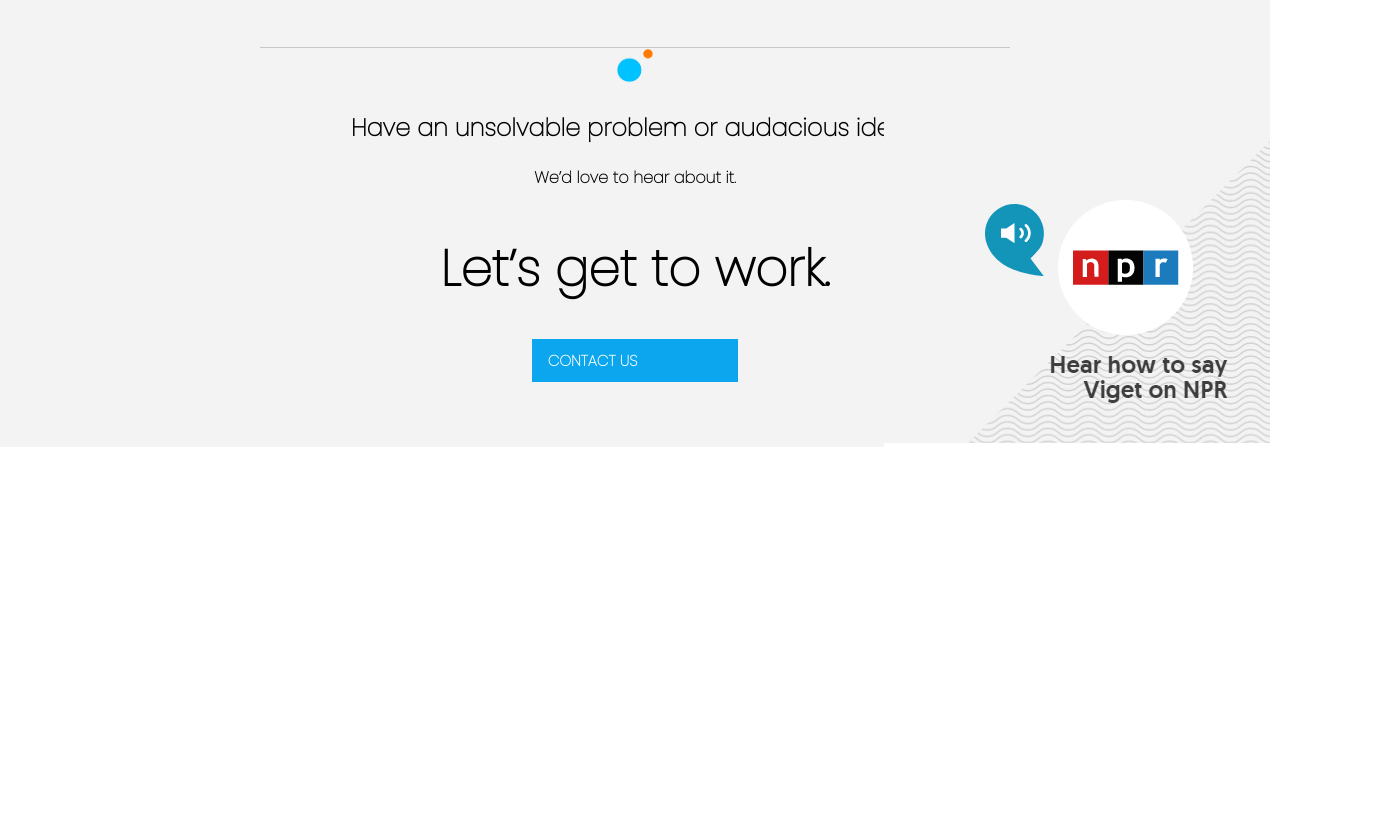
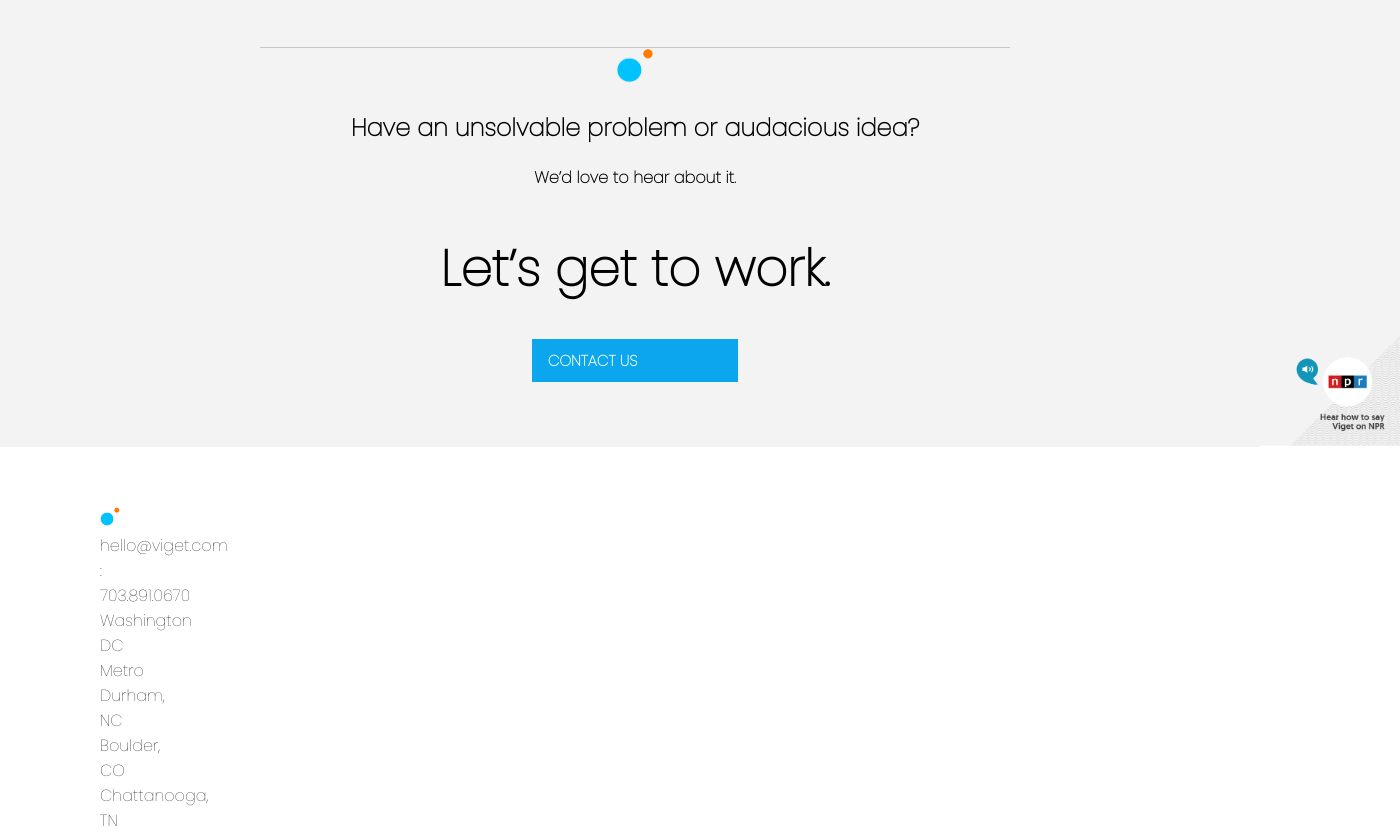
Before and after one commit to rashed081/optify, a plain HTML site: page index.html in a window 1280 px wide. Shown: the part 8589-9422 px from the top of the page, 1400 px wide, since content can reach past the window. Before the commit the page ends 9036 px from the top, so only its background shows below. Drawn offline with Linux system fonts and the light colour scheme.

Commit message:
3rd commit

```diff
--- a/index.html
+++ b/index.html
@@ -167,7 +167,8 @@
     <section class="section6">
         <div id="para1">
             <h5>SUMMARY</h5>
-                <p style="font-size: 20px;">We worked with a startup to create a prototype and brand strategy before building their product from
+            <p style="font-size: 20px;">We worked with a startup to create a prototype and brand strategy before
+                building their product from
                 the ground up. Today, Optify is used by managers and coaches to enable progressive, intentional
                 leadership coaching around the country.</p>
         </div>
@@ -187,12 +188,25 @@
             <h1 style="font-size: 50px;">Let’s get to work.</h1>
             <a class="big-button" href="">CONTACT US</a>
         </div>
-        <img id="img5" src="resource/corner image.png">
+        <img id="img5" src="resource/corner image.png" width="10%">
     </section>
 
-    <footer>
+    <section class="section7">
+        <div>
+            <img src="resource/icon.png" alt="" >
+            <div id="para1">
+                <a href="">hello@viget.com <span style="text-decoration: none;">: 703.891.0670</span></a>
+                <a href="">Washington DC Metro</a>
+                <a href="">Durham, NC</a>
+                <a href="">Boulder, CO</a>
+                <a href="">Chattanooga, TN</a>
+            </div>
+        </div>
+        <div>
 
-    </footer>
+        </div>
+
+    </section>
 </body>
 
 </html>
--- a/style.css
+++ b/style.css
@@ -259,6 +259,7 @@ body{
 }
 
 .section6{
+    width: 100%;
     position:relative ;
     background-color:#F3F3F3 ;
     float: left;
@@ -291,7 +292,25 @@ body{
     position: absolute;
     bottom: 0px;
     right: 0px;
-    width 10%
+}
+.section7{
+    display: grid;
+    float: left;
+    padding: 60px 100px 60px 100px;
+    grid-template-columns:50px 300px 100px 300px ;
+    grid-template-rows: 20px 20px 20px;
+
+}
+.section7 a{
+    text-decoration: none;
+    color: black;
+}
+.section7 img{
+    grid-area: 1/1/1/1;
+    width: 20px;
+}
+.section7 #para1{
+    grid-area: 1/2/4/4;
 }
 
 @media only screen and (max-width: 768px) {
```
Lines whose indentation alone changed are shown as unchanged.
